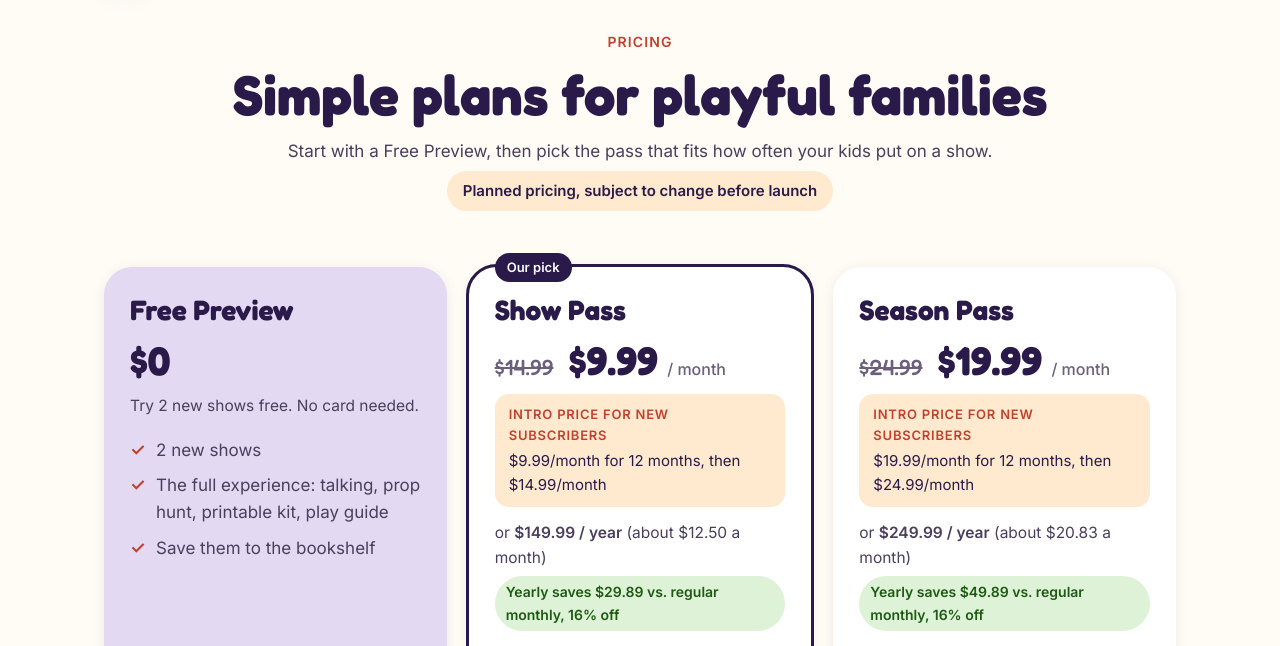
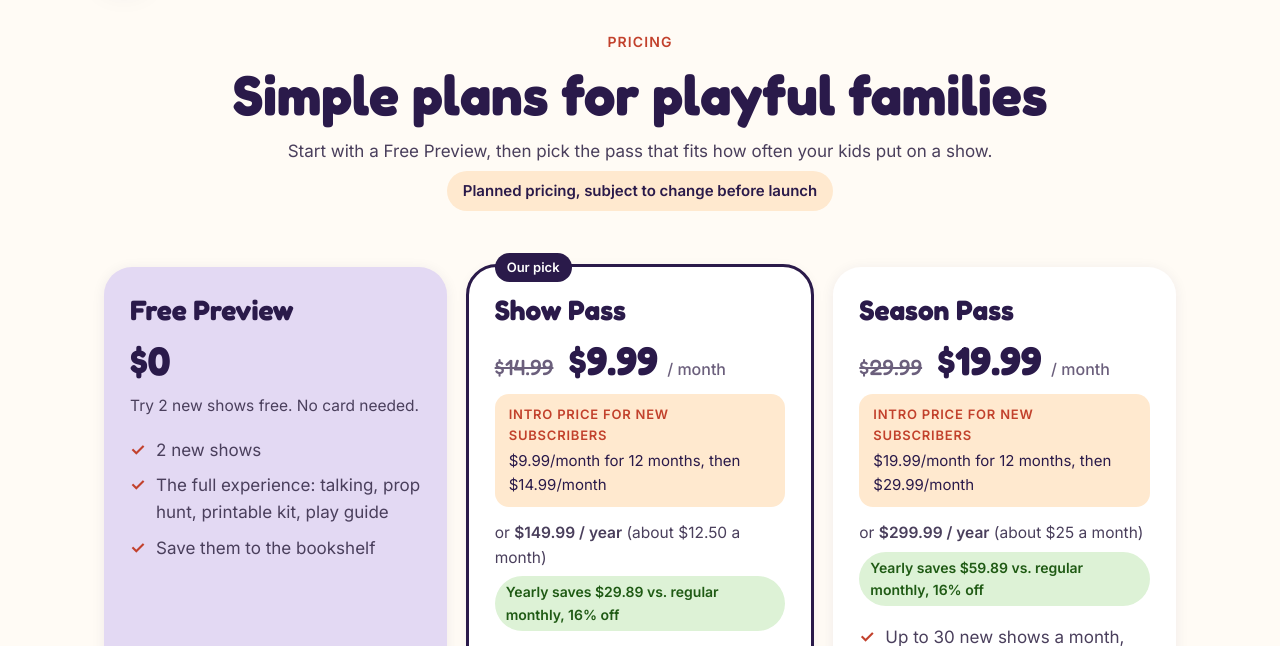
Before and after one commit to haymcarthur/pretendthat-site, a plain HTML site: page pricing/index.html in a window 1280 px wide. Shown: the part 80-726 px from the top of the page. Drawn offline with Linux system fonts and the light colour scheme.

Commit message:
Pricing: Season Pass regular price $29.99/month, $299.99/year
Co-Authored-By: Claude Opus 5.5 <noreply@anthropic.com>

```diff
--- a/pricing/index.html
+++ b/pricing/index.html
@@ -96,9 +96,9 @@
 
       <article class="plan" aria-labelledby="p-unl">
         <h2 id="p-unl">Season Pass</h2>
-        <div class="price"><del><span class="sr">Regular price </span>$24.99</del> <span class="sr">Introductory price </span>$19.99 <small>/ month</small></div>
-        <p class="intro"><b>Intro price for new subscribers</b>$19.99/month for 12 months, then $24.99/month</p>
-        <p class="alt">or <strong>$249.99 / year</strong> (about $20.83 a month)<br><span class="save">Yearly saves $49.89 vs. regular monthly, 16% off</span></p>
+        <div class="price"><del><span class="sr">Regular price </span>$29.99</del> <span class="sr">Introductory price </span>$19.99 <small>/ month</small></div>
+        <p class="intro"><b>Intro price for new subscribers</b>$19.99/month for 12 months, then $29.99/month</p>
+        <p class="alt">or <strong>$299.99 / year</strong> (about $25 a month)<br><span class="save">Yearly saves $59.89 vs. regular monthly, 16% off</span></p>
         <ul>
           <li>Up to 30 new shows a month, about one a day</li>
           <li>Unlimited replays of saved games: replay your favorites as often as you like</li>
@@ -145,7 +145,7 @@
     </details>
     <details>
       <summary>What is an introductory price?</summary>
-      <p>It’s a lower starting price for new subscribers. With the Show Pass you pay $9.99/month for your first 12 months, then $14.99/month. With the Season Pass you pay $19.99/month for your first 12 months, then $24.99/month. After 12 months your subscription renews at the regular price unless you cancel. You can cancel anytime with your Apple ID (Settings › your name › Subscriptions). Yearly plans are billed at the regular yearly price.</p>
+      <p>It’s a lower starting price for new subscribers. With the Show Pass you pay $9.99/month for your first 12 months, then $14.99/month. With the Season Pass you pay $19.99/month for your first 12 months, then $29.99/month. After 12 months your subscription renews at the regular price unless you cancel. You can cancel anytime with your Apple ID (Settings › your name › Subscriptions). Yearly plans are billed at the regular yearly price.</p>
     </details>
     <details>
       <summary>What happens if we hit the monthly limit?</summary>
```
Also changed, not shown: terms/index.html (+1 -1 lines).
